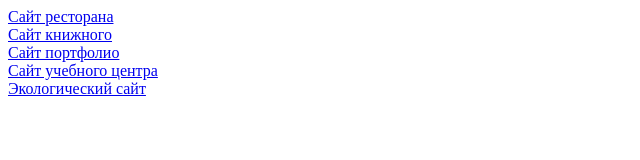
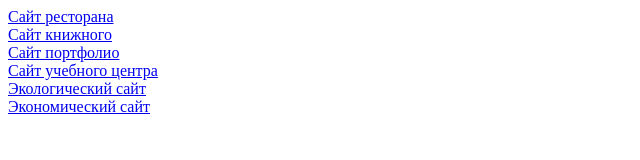
Before and after one commit to DashaBuhtiarova/sites-6, a plain HTML site: page index.html in a window 1280 px wide. Shown: the whole page, without its empty margins (0-640 px from the left). Drawn offline with Linux system fonts and the light colour scheme.

Commit message:
Update index.html

```diff
--- a/index.html
+++ b/index.html
@@ -11,5 +11,6 @@
     <a href="portfolio.html">Сайт портфолио</a><br>
     <a href="studyCenter.html">Сайт учебного центра</a><br>
     <a href="eco.html">Экологический сайт</a><br>
+    <a href="econom.html">Экономический сайт</a><br>
 </body>
 </html>
```
